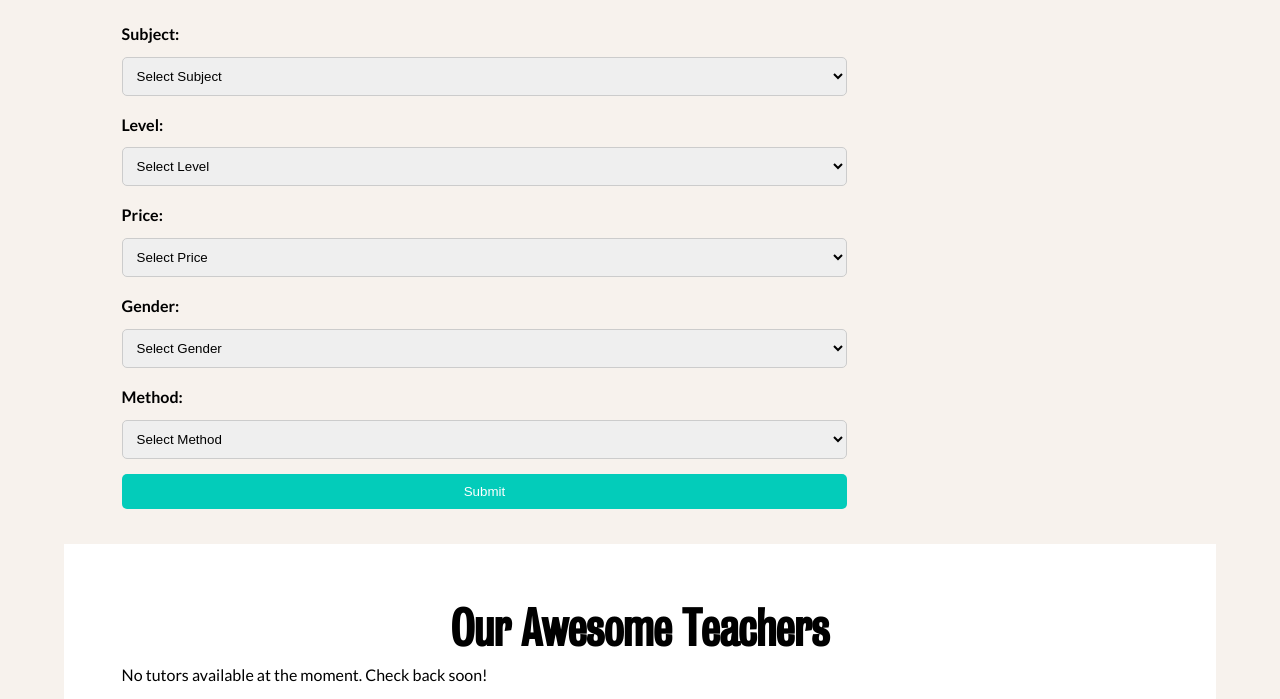
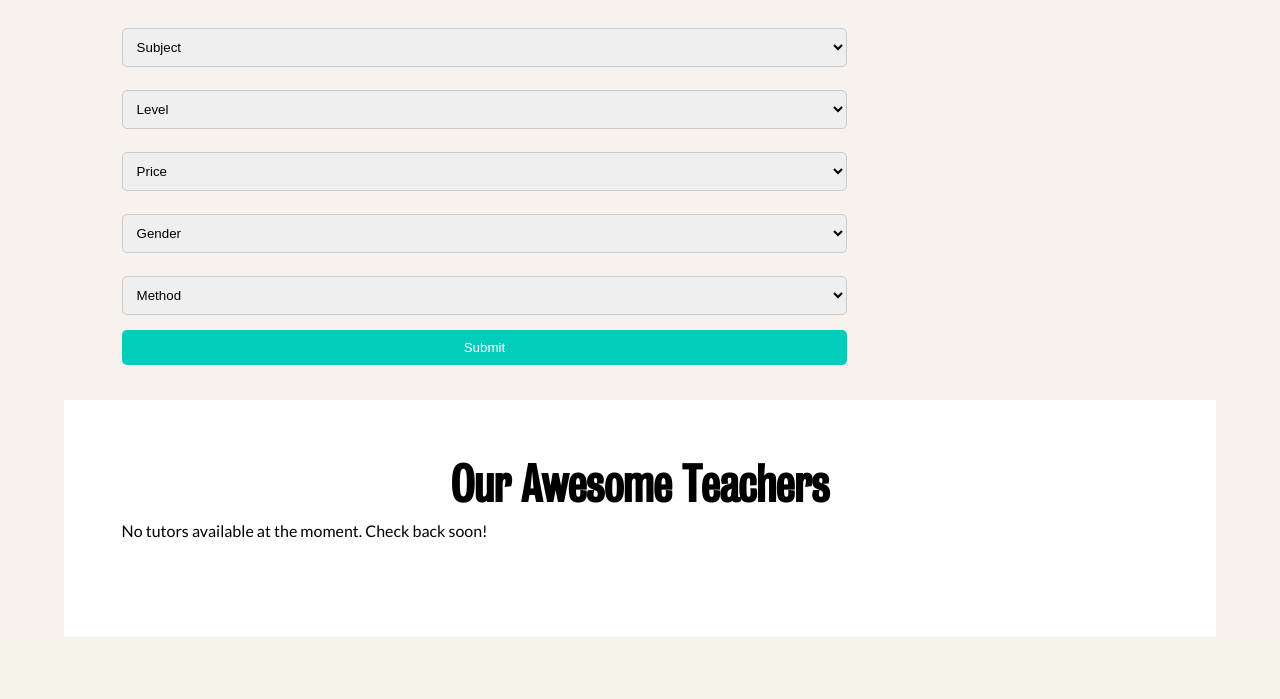
Before and after one commit to 582-41W-VA/Web-Project-2, a Django app: template brainboosters/templates/brainboosters/search.html in a window 1280 px wide. Shown: the part 116-815 px from the top of the page. Run offline with Django 3.2, Linux system fonts and the light colour scheme; the template is opened without the code that fills it, so the values that code supplies are empty.

Commit message:
Change the content of the filter option box

```diff
--- a/brainboosters/templates/brainboosters/search.html
+++ b/brainboosters/templates/brainboosters/search.html
@@ -10,9 +10,9 @@
       <form method="POST" action="{% url 'tutor_search' %}">
         {% csrf_token %}
         <div>
-            <label for="id_subject">Subject:</label>
+            <label for="id_subject"></label>
             <select name="subject" id="id_subject">
-                <option value="">Select Subject</option>
+                <option value="">Subject</option>
                 <option value="English" {% if request.POST.subject == 'English' %}selected{% endif %}>English</option>
                 <option value="French" {% if request.POST.subject == 'French' %}selected{% endif %}>French</option>
                 <option value="Math" {% if request.POST.subject == 'Math' %}selected{% endif %}>Math</option>
@@ -22,9 +22,9 @@
         </div>
 
         <div>
-            <label for="id_level">Level:</label>
+            <label for="id_level"></label>
             <select name="level" id="id_level">
-                <option value="">Select Level</option>
+                <option value="">Level</option>
                 <option value="Kindergarten" {% if request.POST.level == 'Kindergarten' %}selected{% endif %}>Kindergarten</option>
                 <option value="Primary Education" {% if request.POST.level == 'Primary Education' %}selected{% endif %}>Primary Education</option>
                 <option value=" Secondary Education" {% if request.POST.level == ' Secondary Education' %}selected{% endif %}> Secondary Education</option>
@@ -34,9 +34,9 @@
         </div>
 
         <div>
-            <label for="id_price">Price:</label>
+            <label for="id_price"></label>
             <select name="price" id="id_price">
-                <option value="">Select Price</option>
+                <option value="">Price</option>
                 <option value="20-29" {% if request.POST.price == '20-29' %}selected{% endif %}>20-29</option>
                 <option value="30-39" {% if request.POST.price == '30-39' %}selected{% endif %}>30-39</option>
                 <option value="40-49" {% if request.POST.price == '40-49' %}selected{% endif %}>40-49</option>
@@ -47,9 +47,9 @@
         </div>
 
         <div>
-            <label for="id_gender">Gender:</label>
+            <label for="id_gender"></label>
             <select name="gender" id="id_gender">
-                <option value="">Select Gender</option>
+                <option value="">Gender</option>
                 <option value="Male" {% if request.POST.gender == 'Male' %}selected{% endif %}>Male</option>
                 <option value="Female" {% if request.POST.gender == 'Female' %}selected{% endif %}>Female</option>
                 <option value="Other" {% if request.POST.gender == 'Other' %}selected{% endif %}>Other</option>
@@ -57,20 +57,18 @@
         </div>
 
         <div>
-            <label for="id_filter_method">Method:</label>
+            <label for="id_filter_method"></label>
             <select name="filter_method" id="id_filter_method">
-                <option value="">Select Method</option>
+                <option value="">Method</option>
                 <option value="Online" {% if request.POST.filter_method == 'Online' %}selected{% endif %}>online</option>
                 <option value="In-person" {% if request.POST.filter_method == 'In-person' %}selected{% endif %}>In-person</option>
                 <option value="Blended" {% if request.POST.filter_method == 'Blended' %}selected{% endif %}>Blended learning</option>
-                <!-- Add more options as needed -->
             </select>
         </div>
-
-        <div>
+      </form>
+      <div>
             <button type="submit">Submit</button>
-        </div>
-      </form>
+      </div>
     </div>
   </section>
   <!-- end of filters -->
```
